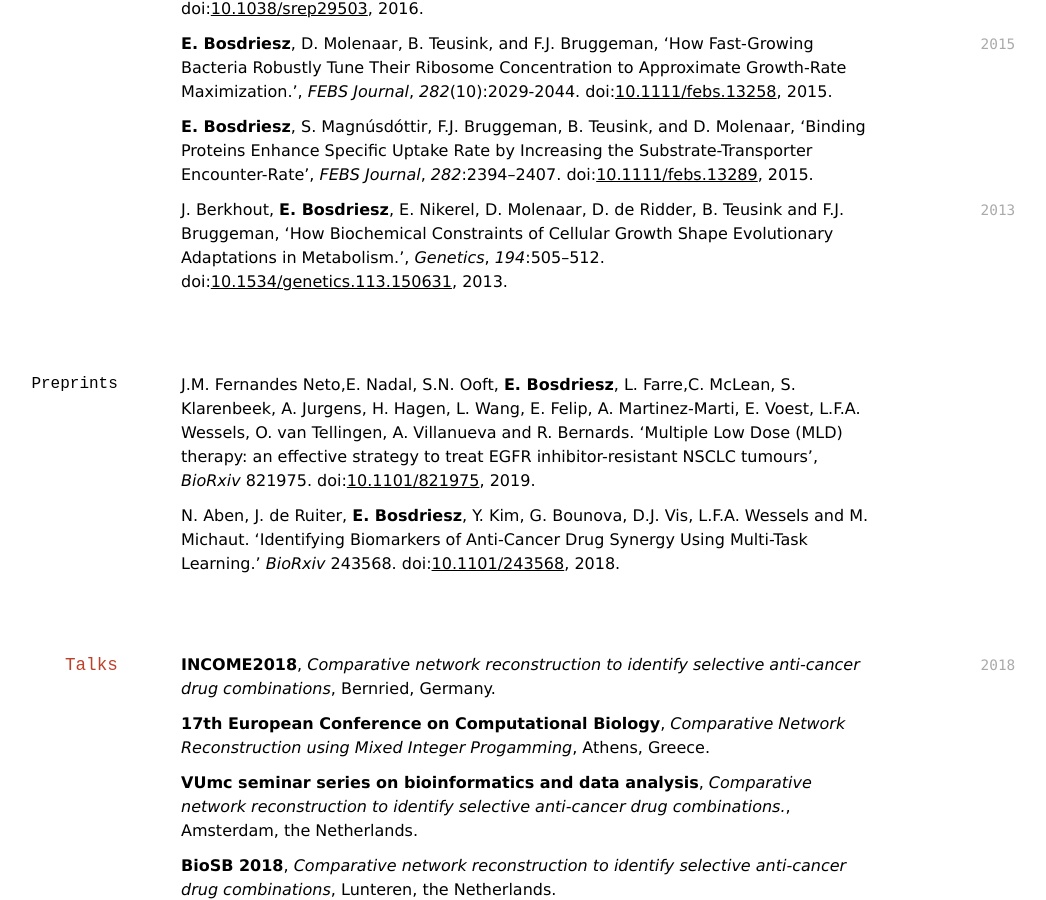
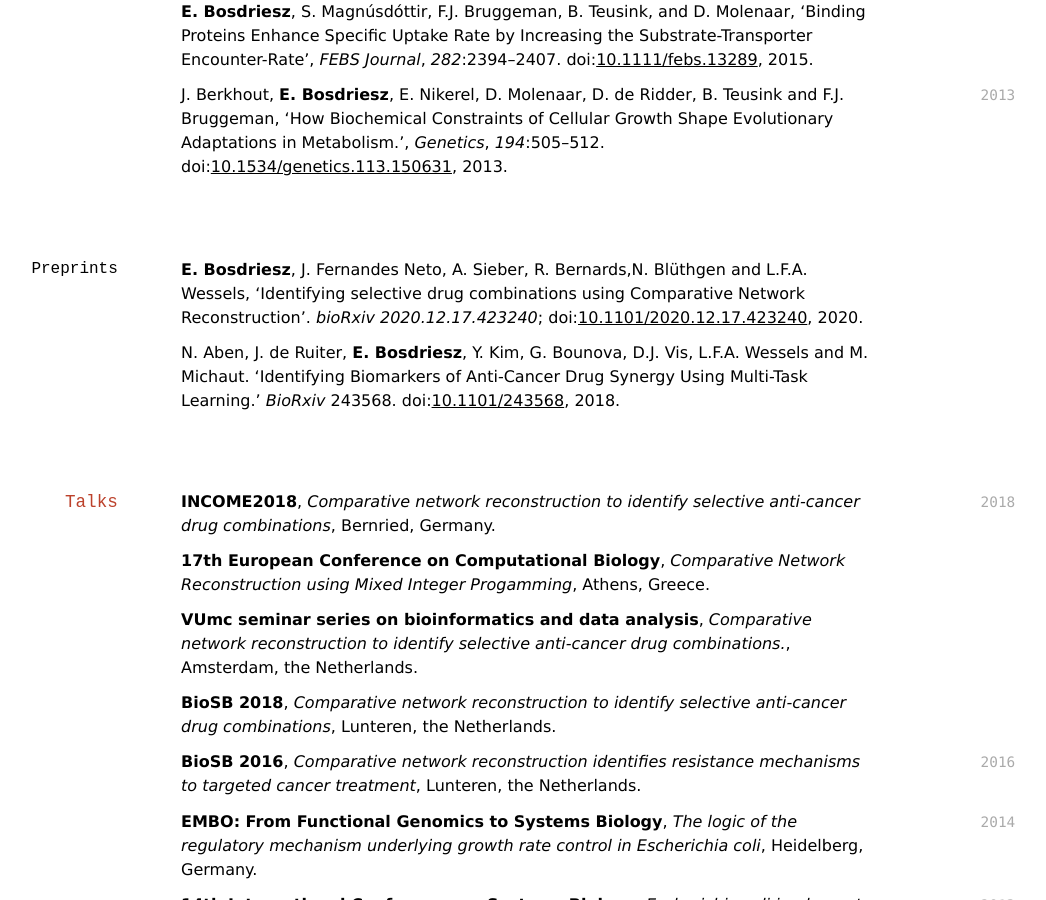
Before and after one commit to evertbosdriesz/markdown-cv, a Jekyll site: the page built from index.md, in a window 1280 px wide and 900 px high, scrolled down 4007 px. Shown: the whole window, without its empty margins (151-1197 px from the left). Built offline with Jekyll 4.4.1, drawn with Linux system fonts in a browser that asks for light colours; nearby versions of some CDN libraries; a style sheet for code colours, icons or effects is not loaded; some of the changed text lies outside the part shown.

Commit message:
Moved preprints section

```diff
--- a/index.md
+++ b/index.md
@@ -191,8 +187,7 @@ J. Berkhout, **E. Bosdriesz**, E. Nikerel, D. Molenaar, D. de Ridder, B. Teusink
 
 ### Preprints
 
-J.M. Fernandes Neto,E. Nadal, S.N. Ooft, **E. Bosdriesz**, L. Farre,C. McLean, S. Klarenbeek, A. Jurgens, H. Hagen, L. Wang, E. Felip, A. Martinez-Marti, E. Voest, L.F.A. Wessels, O. van Tellingen, A. Villanueva and R. Bernards.
-'Multiple Low Dose (MLD) therapy: an effective strategy to treat EGFR inhibitor-resistant NSCLC tumours', *BioRxiv* 821975. doi:[10.1101/821975](https://.doi.org/10.1101/821975), 2019.
+**E. Bosdriesz**, J. Fernandes Neto, A. Sieber, R. Bernards,N. Bl&uuml;thgen and L.F.A. Wessels, 'Identifying selective drug combinations using Comparative Network Reconstruction'. *bioRxiv 2020.12.17.423240*; doi:[10.1101/2020.12.17.423240](https://doi.org/10.1101/2020.12.17.423240), 2020.<br>
 
 N. Aben, J. de Ruiter, **E. Bosdriesz**, Y. Kim, G. Bounova, D.J. Vis, L.F.A. Wessels and M. Michaut.
 ‘Identifying Biomarkers of Anti-Cancer Drug Synergy Using Multi-Task Learning.’
```
Also changed, not shown: other parts of index.md (+0 -4 lines).
